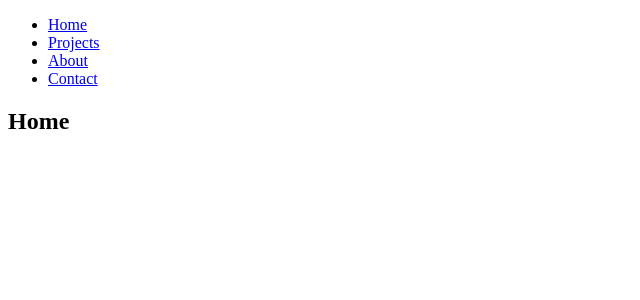
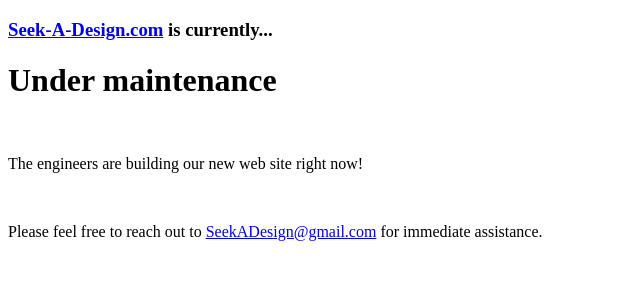
Before and after one commit to anthonypecchillo/Seek-A-Design, a React app: page / in a window 1280 px wide. Shown: the top 300 px of the page, without its empty margins (0-640 px from the left). Built offline with nearby package versions, Linux system fonts and the light colour scheme; the HTML template or start-up script is replaced by a standard one.

Commit message:
Create under construction view

```diff
--- a/client/src/components/App.jsx
+++ b/client/src/components/App.jsx
@@ -11,15 +11,16 @@
 // React Router Demo ----------------------------------------------------------
 import { Route, Switch } from "react-router-dom";
 
-import Header from './Header.jsx';
+// import Header from './Header.jsx';
 
-import Home from './Home.jsx';
-import Projects from './Projects.jsx';
-import About from './About.jsx';
-import Contact from './Contact.jsx';
-import Topic from './Topic.jsx';
-import Always from './Always.jsx';
-import NoMatch from './NoMatch.jsx';
+// import Home from './Home.jsx';
+// import Projects from './Projects.jsx';
+// import About from './About.jsx';
+// import Contact from './Contact.jsx';
+// import Topic from './Topic.jsx';
+// import Always from './Always.jsx';
+// import NoMatch from './NoMatch.jsx';
+import UnderConstruction from './UnderConstruction.jsx';
 // ----------------------------------------------------------------------------
 
 
@@ -88,8 +89,6 @@
 
     return (
       <div>
-        <Header />
-
         {/*
         React Router v4.x.x Notes:
         --------------------------
@@ -125,17 +124,21 @@
         Use the "Modal Gallery" example to create a modal image gallery with proper
         routing for the Projects page sub routes! (Hard!)
        */}
-        <Switch>
-          <Route exact path="/" component={Home} />
-          <Route path="/projects" component={Projects} />
-          <Route path="/about" component={About} />
-          <Route path="/contact" component={Contact} />
-          <Route component={Always} /> {/*Not necessary in this case - just an example.*/}
-          <Route component={NoMatch} /> {/*404 Component Here!*/}
-        </Switch>
+        <UnderConstruction />
       </div>
     );
   }
 }
 
 export default App;
+
+// <Header />
+
+// <Switch>
+//   <Route exact path="/" component={Home} />
+//   <Route path="/projects" component={Projects} />
+//   <Route path="/about" component={About} />
+//   <Route path="/contact" component={Contact} />
+//   <Route component={Always} /> {/*Not necessary in this case - just an example.*/}
+//   <Route component={NoMatch} /> {/*404 Component Here!*/}
+// </Switch>
--- /dev/null
+++ b/client/src/components/UnderConstruction.jsx
@@ -0,0 +1,25 @@
+import React from 'react';
+
+const UnderConstruction = () => {
+  return (
+    <div class="container">
+      <div class="box">
+        <div className="title">
+          <h3><a href="http://www.seekadesign.com">Seek-A-Design.com</a> is currently...</h3>
+        </div>
+        <div class="animation">
+         <div class="one spin-one"></div>
+         <div class="two spin-two"></div>
+         <div class="three spin-one"></div>
+        </div>
+      <h1>Under maintenance</h1>
+      <br />
+      <p>The engineers are building our new web site right now!</p>
+      <br />
+      <p>Please feel free to reach out to <a href="mailto:seekadesign@gmail.com">SeekADesign@gmail.com</a> for immediate assistance.</p>
+      </div>
+    </div>
+  );
+};
+
+export default UnderConstruction;
```
Also changed, not shown: 2 other files (tests, documents, lock files or other folders).
